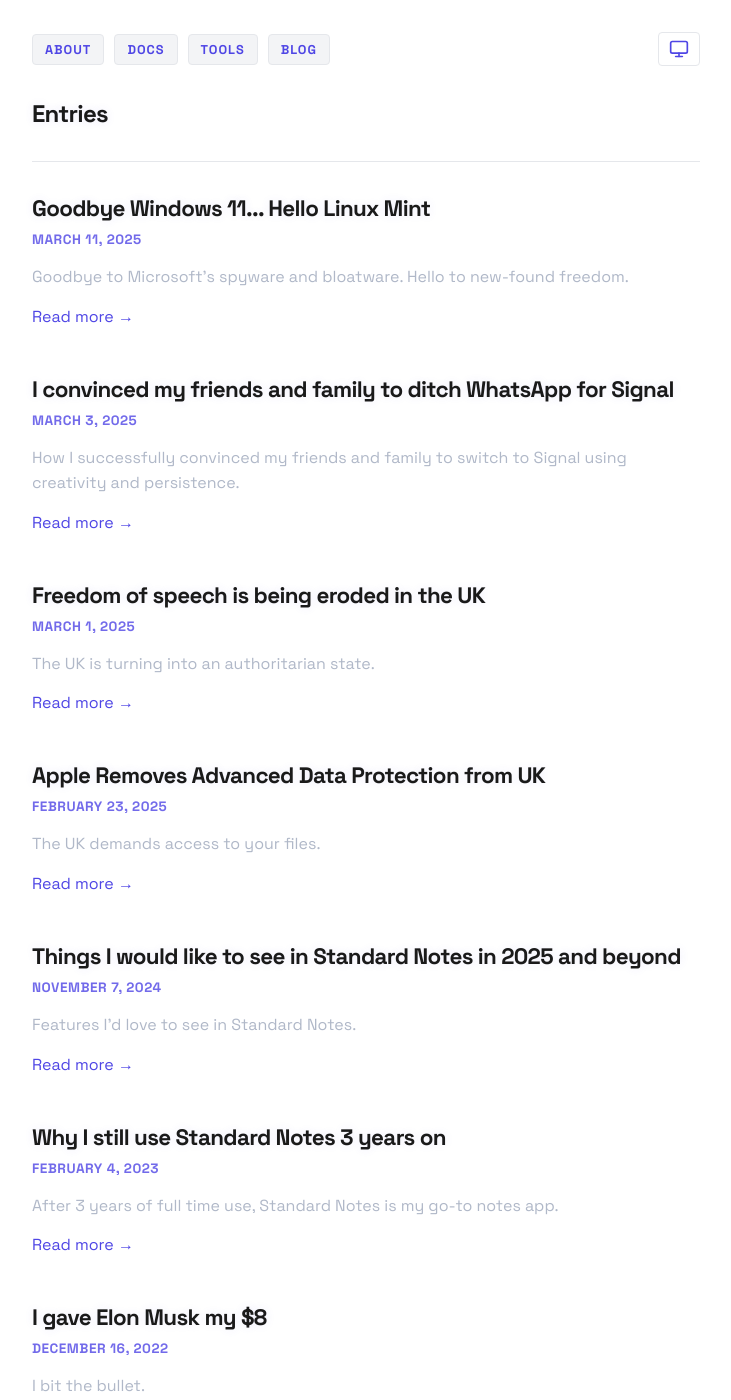
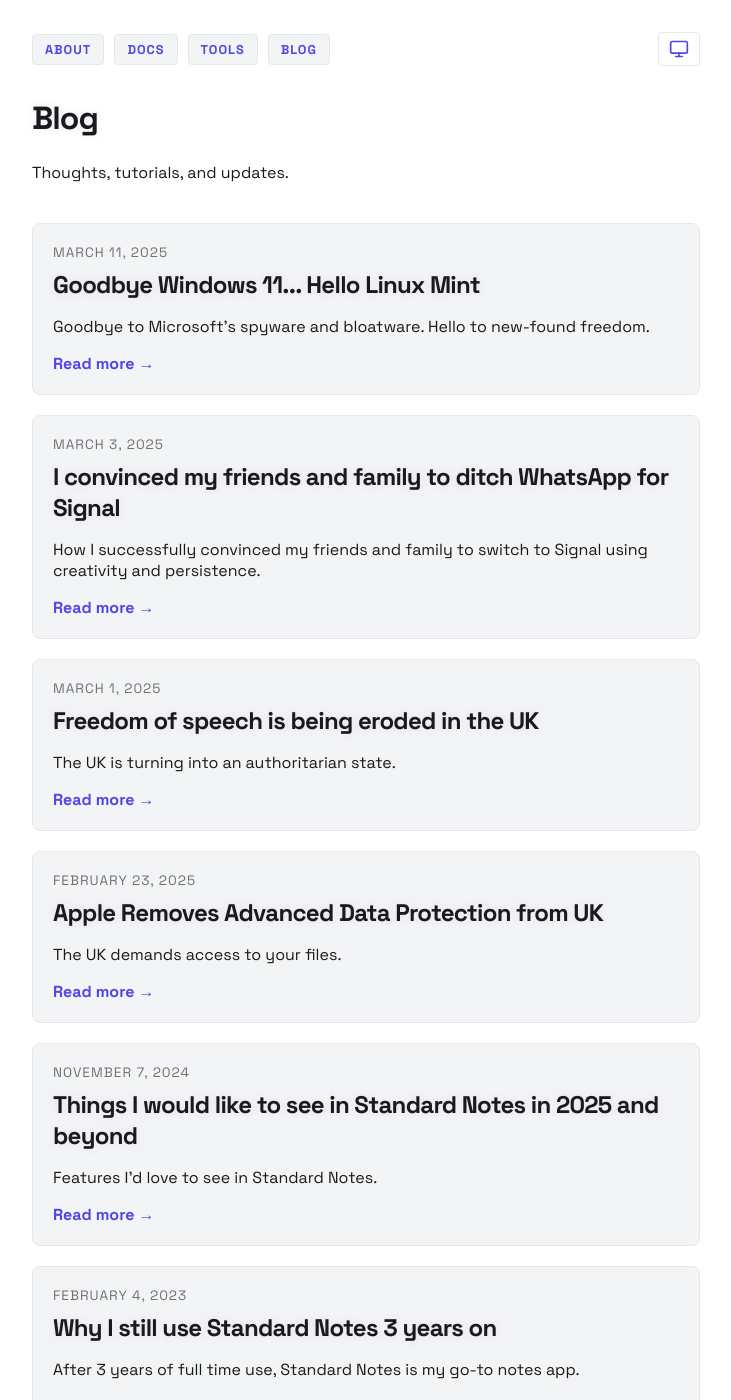
Before and after one commit to PASSK3YS/PASSK3YS.github.io, a Jekyll site: the page built from blog.html, in a window 1280 px wide and 1400 px high. Shown: the whole window, without its empty margins (274-1005 px from the left). Built offline with Jekyll 4.4.1, drawn with Linux system fonts in a browser that asks for light colours; some of the changed text lies outside the part shown.

Commit message:
chore: improve blog visuals

```diff
--- a/blog.html
+++ b/blog.html
@@ -4,14 +4,28 @@
 permalink: /blog/
 ---
 
-<h2>Entries</h2>
-<hr>
+<div class="page-content">
+  <h1>Blog</h1>
+  <p>Thoughts, tutorials, and updates.</p>
 
-{% for post in site.posts %}
-    <div class="blog-post">
-        <h3><a href="{{ post.url }}">{{ post.title }}</a></h3>
-        <div class="meta">{{ post.date | date: "%B %-d, %Y" }}</div>
-        <p class="excerpt">{{ post.description }}</p>
-        <a href="{{ post.url }}">Read more →</a>
+  <div class="post-list" style="margin-top: 40px; display: grid; gap: 20px;">
+
+    {% for post in site.posts %}
+    <div style="border: 1px solid var(--border); padding: 20px; border-radius: 8px; background: var(--nav-bg);">
+
+      <div style="font-size: 0.85rem; opacity: 0.6; margin-bottom: 8px; text-transform: uppercase; letter-spacing: 1px;">
+        {{ post.date | date: "%B %-d, %Y" }}
+      </div>
+
+      <h2 style="margin-top: 0;">
+        <a href="{{ post.url }}" style="text-decoration: none; color: inherit;">{{ post.title }}</a>
+      </h2>
+
+      <p>{{ post.description }}</p>
+
+      <a href="{{ post.url }}" style="font-weight: bold; color: var(--accent);">Read more &rarr;</a>
     </div>
-{% endfor %}
+    {% endfor %}
+
+  </div>
+</div>
```
